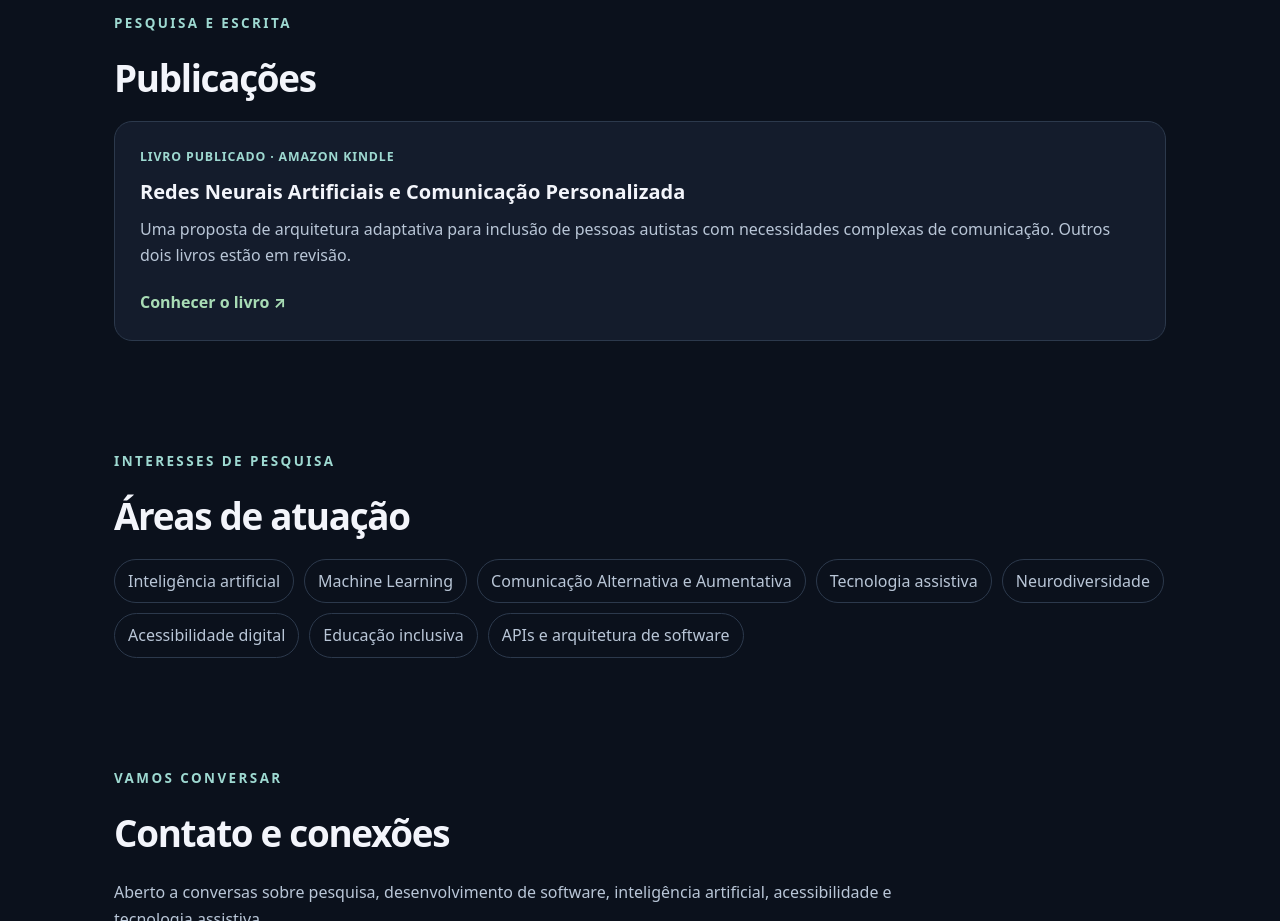
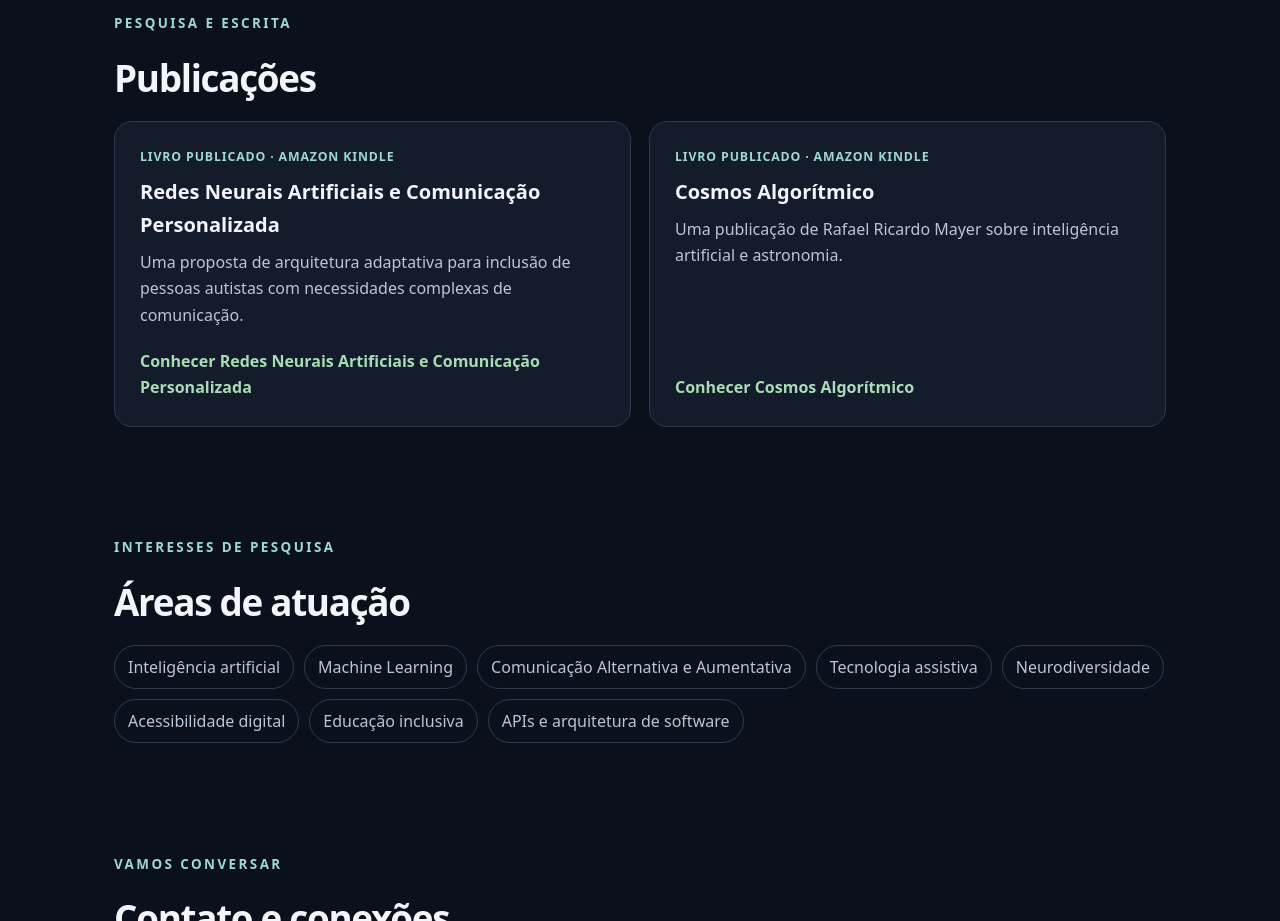
Before and after one commit to rafaelrmayer/rafaelrmayer.github.io, a plain HTML site: page index.html in a window 1280 px wide. Shown: the part 5960-6881 px from the top of the page. Drawn offline with Linux system fonts and the light colour scheme.

Commit message:
docs: incluir Cosmos Algorítmico nas publicações

```diff
--- a/index.html
+++ b/index.html
@@ -89,7 +89,7 @@
 </div></div>
 <noscript><p>Ative JavaScript para experimentar a demonstração. O código e a documentação continuam disponíveis no GitHub.</p></noscript>
 </section>
-<section id="publicacoes"><p class="eyebrow">Pesquisa e escrita</p><h2>Publicações</h2><div class="card"><span class="tag">Livro publicado · Amazon Kindle</span><h3>Redes Neurais Artificiais e Comunicação Personalizada</h3><p>Uma proposta de arquitetura adaptativa para inclusão de pessoas autistas com necessidades complexas de comunicação. Outros dois livros estão em revisão.</p><a class="link" href="https://www.amazon.com.br/dp/B0HMPHYPT6">Conhecer o livro ↗</a></div></section>
+<section id="publicacoes"><p class="eyebrow">Pesquisa e escrita</p><h2>Publicações</h2><div class="grid"><article class="card"><span class="tag">Livro publicado · Amazon Kindle</span><h3>Redes Neurais Artificiais e Comunicação Personalizada</h3><p>Uma proposta de arquitetura adaptativa para inclusão de pessoas autistas com necessidades complexas de comunicação.</p><a class="link" href="https://www.amazon.com.br/dp/B0HMPHYPT6">Conhecer Redes Neurais Artificiais e Comunicação Personalizada</a></article><article class="card"><span class="tag">Livro publicado · Amazon Kindle</span><h3>Cosmos Algorítmico</h3><p>Uma publicação de Rafael Ricardo Mayer sobre inteligência artificial e astronomia.</p><a class="link" href="https://www.amazon.com.br/dp/B0HRRX3TMY">Conhecer Cosmos Algorítmico</a></article></div></section>
 <section><p class="eyebrow">Interesses de pesquisa</p><h2>Áreas de atuação</h2><div class="chips"><span>Inteligência artificial</span><span>Machine Learning</span><span>Comunicação Alternativa e Aumentativa</span><span>Tecnologia assistiva</span><span>Neurodiversidade</span><span>Acessibilidade digital</span><span>Educação inclusiva</span><span>APIs e arquitetura de software</span></div></section>
 <section id="contato"><p class="eyebrow">Vamos conversar</p><h2>Contato e conexões</h2><p class="intro">Aberto a conversas sobre pesquisa, desenvolvimento de software, inteligência artificial, acessibilidade e tecnologia assistiva.</p><div class="contact"><a href="https://www.linkedin.com/in/rafael-ricardo-mayer-478647a4/">LinkedIn ↗</a><a href="https://github.com/rafaelrmayer">GitHub ↗</a><a href="https://www.instagram.com/rafael_rmayer/">Instagram ↗</a></div></section>
 </main><footer>© <span id="year">2026</span> Rafael Ricardo Mayer · Curitiba, Paraná, Brasil.<p>Sempre rumo à utopia e ao horizonte. ♾️</p></footer><script>document.getElementById('year').textContent=new Date().getFullYear();</script>
```
Also changed, not shown: 1 other file.
